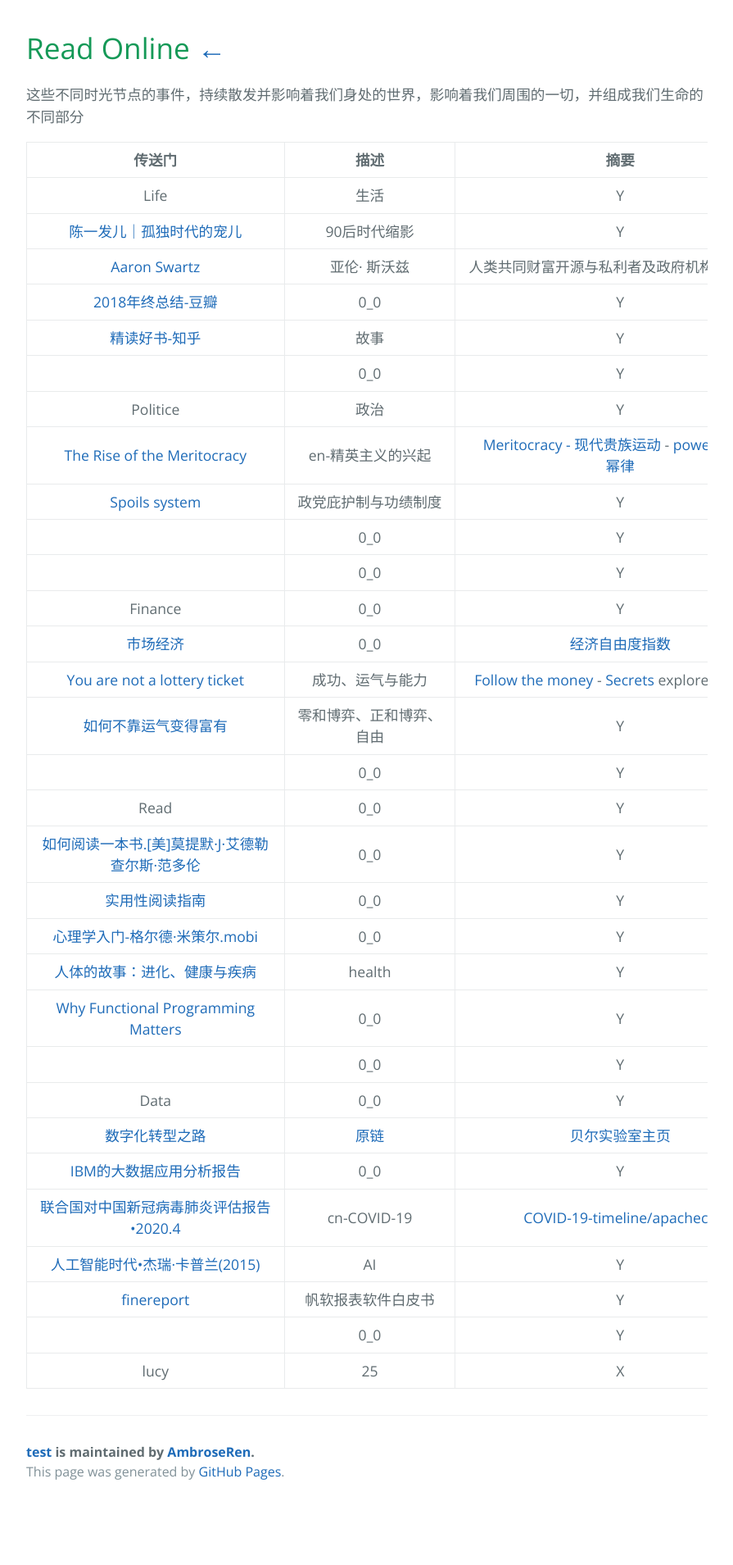
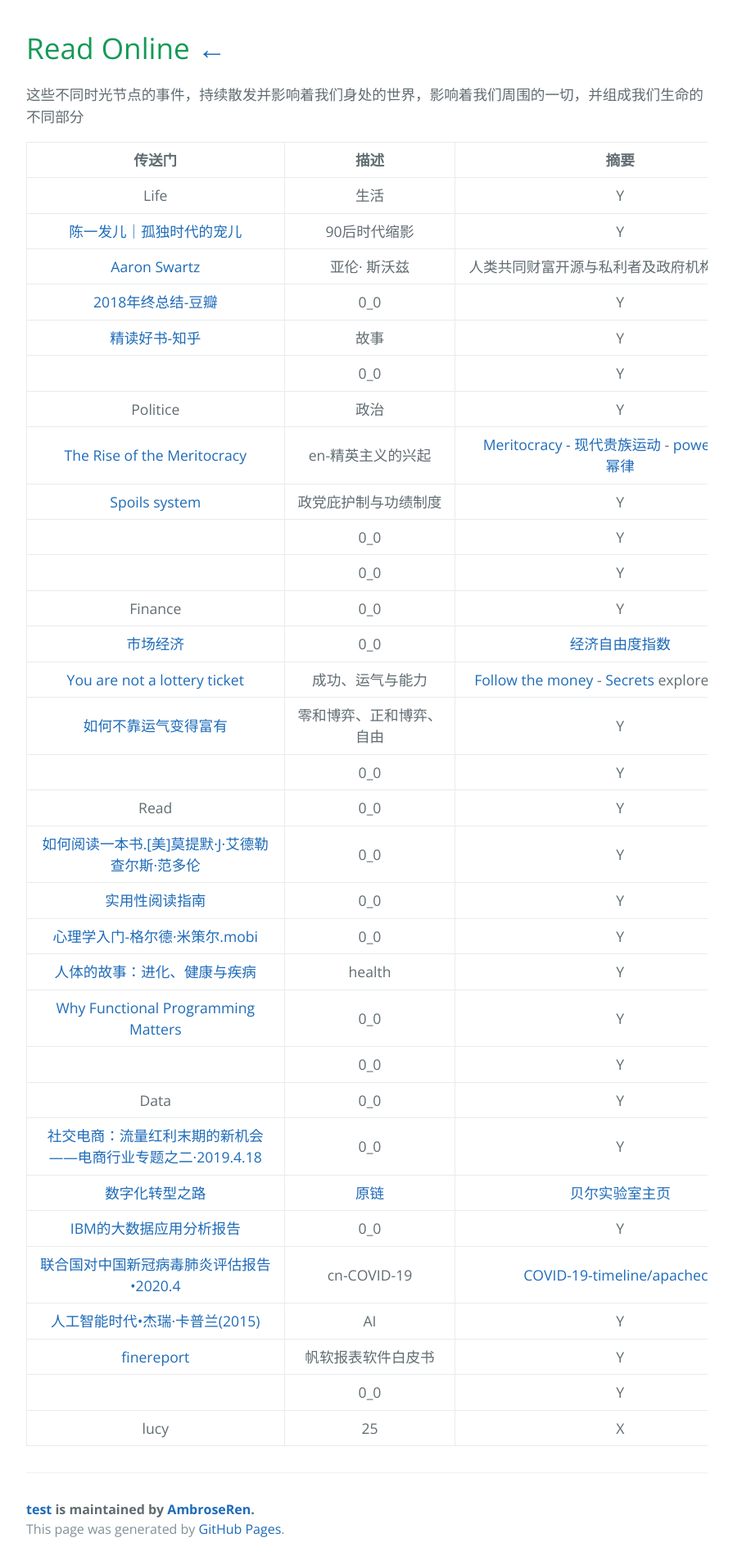
Before and after one commit to AmbroseRen/test, a Jekyll site: the page built from Library/PDF.md, in a window 1280 px wide. Shown: the whole page at 82% size, without its empty margins (192-1087 px from the left). Built offline with Jekyll 4.4.1, drawn with Linux system fonts in a browser that asks for light colours; our own code applies the rules of GitHub Pages for plain Markdown files; the repository's description, which GitHub fills in, is left out; before the commit the page ends 1839 px from its top, so only the background shows below that.

Commit message:
Update PDF.md

```diff
--- a/Library/PDF.md
+++ b/Library/PDF.md
@@ -28,6 +28,7 @@
 | [Why Functional Programming Matters](https://www.cs.kent.ac.uk/people/staff/dat/miranda/whyfp90.pdf) | 0_0 | Y |
 | []() | 0_0 | Y |
 | Data | 0_0 | Y |
+| [社交电商：流量红利末期的新机会——电商行业专题之二·2019.4.18](https://pdf.dfcfw.com/pdf/H3_AP201904191320846405_1.pdf?1555662127000.pdf) | 0_0 | Y |
 | [数字化转型之路](https://cdn.jsdelivr.net/gh/AmbroseRen/test@master/Library/Literature/Science/Nokia_Bell_Labs_Consulting_The_rise_of_the_new_collar_worker_White_Paper_EN.pdf) | [原链](https://onestore.nokia.com/asset/210030) | [贝尔实验室主页](https://www.bell-labs.com/) |
 | [IBM的大数据应用分析报告](https://www.ibm.com/downloads/cas/ED0JV08Q) | 0_0 | Y |
 | [联合国对中国新冠病毒肺炎评估报告•2020.4](https://files.catbox.moe/3kmdal.pdf) | cn-COVID-19 | [COVID-19-timeline/apachecn](https://github.com/apachecn/COVID-19-timeline) |
```
